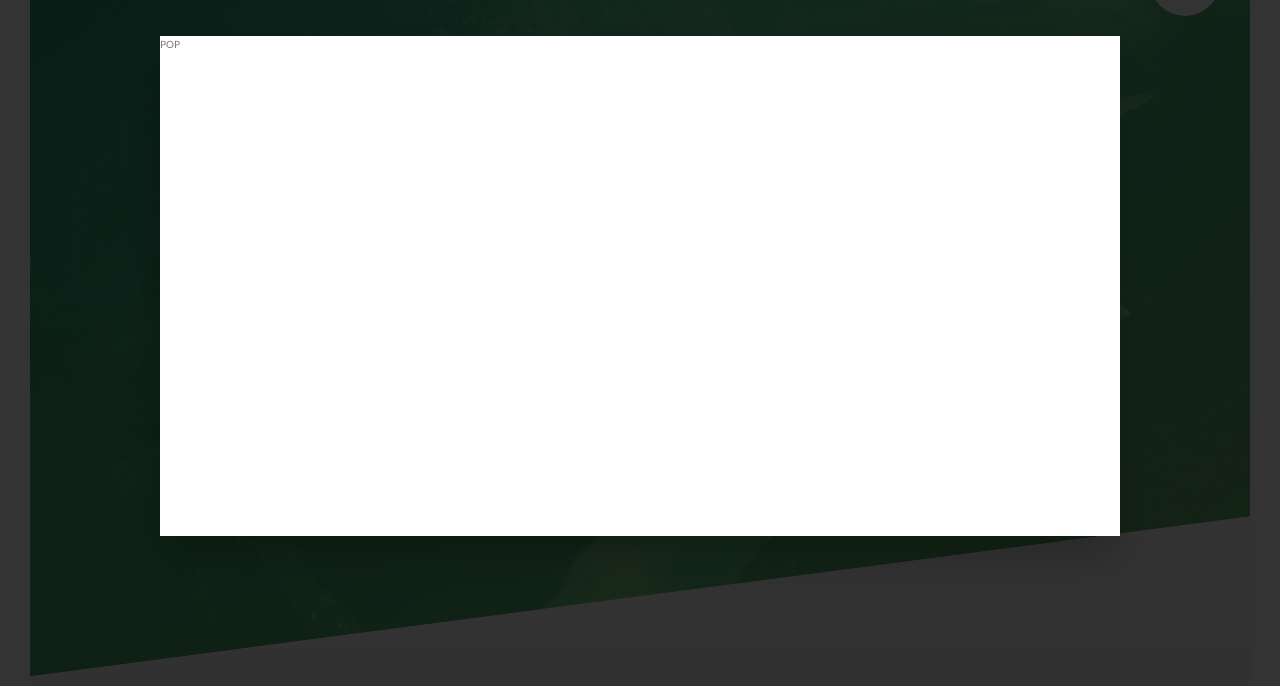
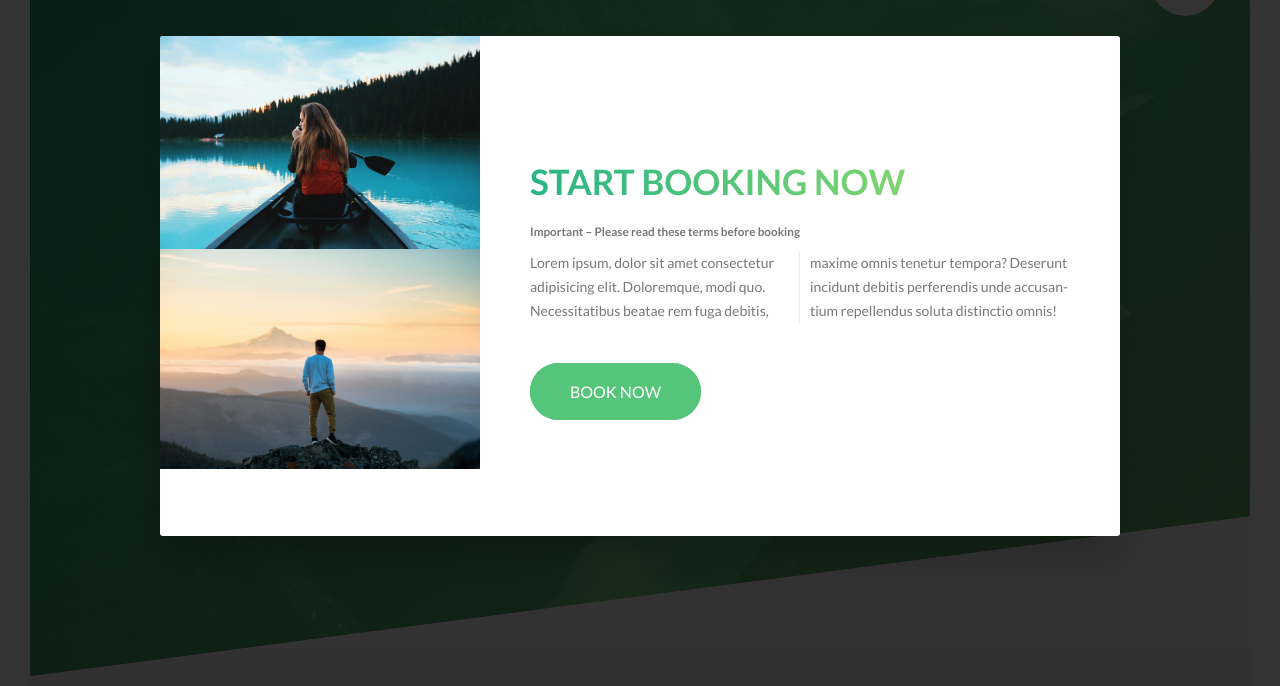
Before and after one commit to Parjoona/css-outdoors-website, a website: page index.html in a window 1280 px wide. Shown: the part 114-800 px from the top of the page. Drawn offline with Linux system fonts and the light colour scheme.

Commit message:
added popup for cards

```diff
--- a/index.html
+++ b/index.html
@@ -428,7 +428,19 @@
 
     <div class="popup">
         <div class="popup__content">
-            POP
+            <div class="popup__left">
+                <img src="img/nat-8.jpg" alt="nature photo" class="popup__img">
+                <img src="img/nat-9.jpg" alt="nature photo" class="popup__img">
+            </div>
+            <div class="popup__right">
+                <h2 class="heading-secondary u-margin-bottom-small">Start Booking now</h2>
+                <h3 class="heading-tretiary u-margin-bottom-small">Important &ndash; Please read these terms before booking</h3>
+
+                <p class="popup__text">
+                    Lorem ipsum, dolor sit amet consectetur adipisicing elit. Doloremque, modi quo. Necessitatibus beatae rem fuga debitis, maxime omnis tenetur tempora? Deserunt incidunt debitis perferendis unde accusantium repellendus soluta distinctio omnis!
+                </p>
+                <a href="#" class="btn btn--green">Book now</a>
+            </div>
         </div>
     </div>
 
--- a/sass/components/_popup.scss
+++ b/sass/components/_popup.scss
@@ -13,6 +13,39 @@
         background: $color-white;
         height: 50rem;
         box-shadow: 0 2rem 4rem rgba($color-black, .2);
+        border-radius: 3px;
+        display: table;
+        overflow: hidden;
+    }
 
+    &__left {
+        width: 33.333%;
+        display: table-cell;
+    }
+
+    &__right {
+        width: 66.667%;
+        display: table-cell;
+        vertical-align: middle;
+        padding: 3rem 5rem;
+    }
+
+    &__img {
+        display: block;
+        width: 100%;
+    }
+
+    &__text {
+        font-size: 1.4rem;
+        margin-bottom: 4rem;
+
+        // Colomn layout
+        column-count: 2;
+        column-gap: 2rem;
+        column-rule: 1px solid $color-grey-light-2;
+        hyphens: auto;
+        -moz-hyphens: auto;
+        -webkit-hyphens: auto;
+        -ms-hyphens: auto;
     }
 }
```
Also changed, not shown: css/style.css.
